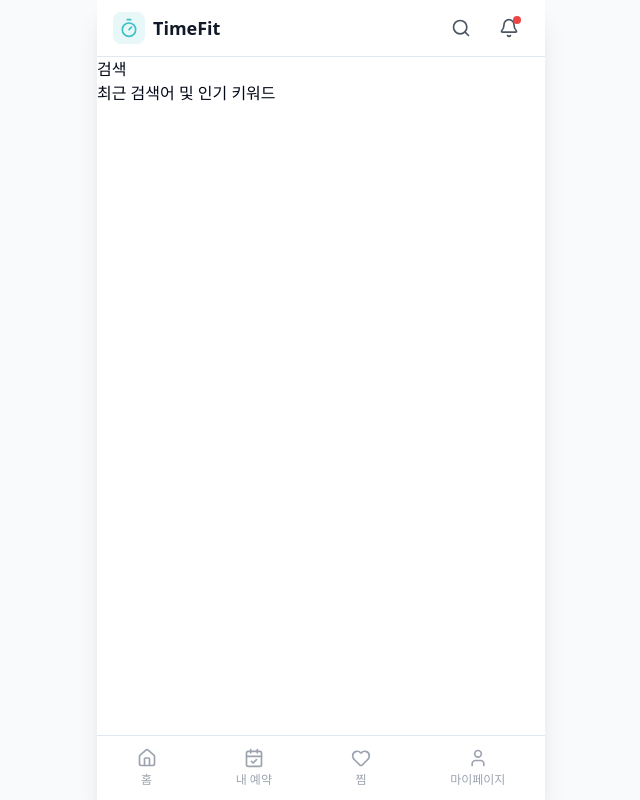
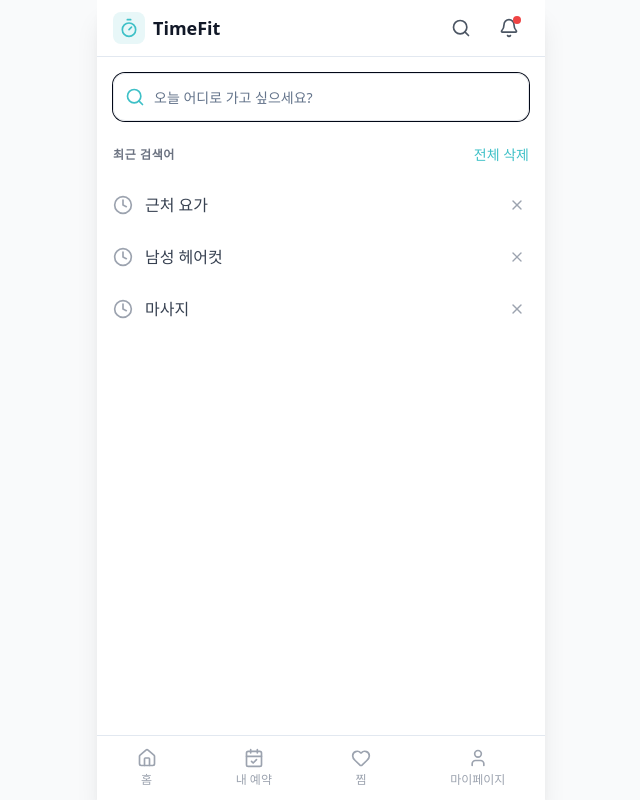
Before and after one commit to wooncloud/timefit, a Next.js app in the folder timefit-front/: page /search in a window 1280 px wide. Shown: the whole page, without its empty margins (319-959 px from the left). Built offline with nearby package versions, Linux system fonts and the light colour scheme.

Commit message:
feat: 검색 페이지 구현 및 결과 뷰 통합

```diff
--- a/timefit-front/src/app/(customer)/search/page.tsx
+++ b/timefit-front/src/app/(customer)/search/page.tsx
@@ -1,8 +1,184 @@
+'use client';
+
+import { useState } from 'react';
+import Link from 'next/link';
+import { Search, Clock, X, Star, MapPin } from 'lucide-react';
+import { Input } from '@/components/ui/input';
+
+// 최근 검색어 더미 데이터
+const recentSearches = [
+  { id: '1', text: '근처 요가' },
+  { id: '2', text: '남성 헤어컷' },
+  { id: '3', text: '마사지' }
+];
+
+// 검색 결과 더미 데이터
+const searchResults = [
+  {
+    id: '1',
+    name: '젠 요가 스튜디오',
+    description: '마음챙김과 균형',
+    distance: '3.5km',
+    rating: 4.8
+  },
+  {
+    id: '2',
+    name: '페이드 마스터스',
+    description: '클래식 컷 & 쉐이브',
+    distance: '0.8km',
+    rating: 4.6
+  },
+  {
+    id: '3',
+    name: '럭스 스파 리트릿',
+    description: '마사지 & 사우나',
+    distance: '1.2km',
+    rating: 4.9
+  },
+  {
+    id: '4',
+    name: '그린볼 컴퍼니',
+    description: '유기농 & 신선한 음식',
+    distance: '1.1km',
+    rating: 4.9
+  }
+];
+
 export default function SearchPage() {
+  const [query, setQuery] = useState('');
+  const [searches, setSearches] = useState(recentSearches);
+
+  const isSearching = query.trim().length > 0;
+
+  const handleClearAll = () => {
+    setSearches([]);
+  };
+
+  const handleRemoveSearch = (id: string) => {
+    setSearches(searches.filter((s) => s.id !== id));
+  };
+
+  const handleRecentClick = (text: string) => {
+    setQuery(text);
+  };
+
+  // 검색 결과 필터링 (간단한 더미 로직)
+  const filteredResults = searchResults.filter(
+    (place) =>
+      place.name.toLowerCase().includes(query.toLowerCase()) ||
+      place.description.toLowerCase().includes(query.toLowerCase())
+  );
+
   return (
-    <div>
-      <h1>검색</h1>
-      <p>최근 검색어 및 인기 키워드</p>
+    <div className="bg-white px-4 py-4">
+      {/* 검색바 */}
+      <div className="relative mb-6">
+        <Search className="absolute left-3 top-1/2 h-5 w-5 -translate-y-1/2 text-[#3ec0c7]" />
+        <Input
+          type="text"
+          placeholder="오늘 어디로 가고 싶으세요?"
+          value={query}
+          onChange={(e) => setQuery(e.target.value)}
+          className="h-12 rounded-xl border-gray-200 pl-10 pr-10"
+          autoFocus
+        />
+        {query && (
+          <button
+            onClick={() => setQuery('')}
+            className="absolute right-3 top-1/2 -translate-y-1/2 text-gray-400"
+          >
+            <X className="h-5 w-5" />
+          </button>
+        )}
+      </div>
+
+      {!isSearching ? (
+        /* 최근 검색어 */
+        <div>
+          <div className="mb-4 flex items-center justify-between">
+            <h2 className="text-xs font-semibold uppercase tracking-wider text-gray-500">
+              최근 검색어
+            </h2>
+            {searches.length > 0 && (
+              <button onClick={handleClearAll} className="text-sm font-medium text-[#3ec0c7]">
+                전체 삭제
+              </button>
+            )}
+          </div>
+
+          {searches.length > 0 ? (
+            <div className="space-y-1">
+              {searches.map((search) => (
+                <div
+                  key={search.id}
+                  className="flex items-center justify-between rounded-lg py-3"
+                >
+                  <button
+                    onClick={() => handleRecentClick(search.text)}
+                    className="flex items-center gap-3 text-left"
+                  >
+                    <Clock className="h-5 w-5 text-gray-400" />
+                    <span className="text-gray-700">{search.text}</span>
+                  </button>
+                  <button
+                    onClick={() => handleRemoveSearch(search.id)}
+                    className="p-1 text-gray-400 hover:text-gray-600"
+                  >
+                    <X className="h-4 w-4" />
+                  </button>
+                </div>
+              ))}
+            </div>
+          ) : (
+            <p className="py-8 text-center text-sm text-gray-400">최근 검색어가 없습니다</p>
+          )}
+        </div>
+      ) : (
+        /* 검색 결과 */
+        <div>
+          <h2 className="mb-4 text-xs font-semibold uppercase tracking-wider text-gray-500">
+            검색 결과 ({filteredResults.length})
+          </h2>
+
+          {filteredResults.length > 0 ? (
+            <div className="space-y-3">
+              {filteredResults.map((place) => (
+                <Link
+                  key={place.id}
+                  href={`/places/${place.id}`}
+                  className="flex gap-4 rounded-2xl border border-gray-100 bg-white p-3 shadow-sm transition-shadow hover:shadow-md"
+                >
+                  {/* 이미지 플레이스홀더 */}
+                  <div className="h-20 w-20 flex-shrink-0 rounded-xl bg-gray-200" />
+
+                  {/* 정보 */}
+                  <div className="flex flex-1 flex-col justify-between py-1">
+                    <div>
+                      <div className="flex items-center justify-between">
+                        <h3 className="font-semibold text-gray-900">{place.name}</h3>
+                        <div className="flex items-center gap-1">
+                          <Star className="h-4 w-4 fill-yellow-400 text-yellow-400" />
+                          <span className="text-sm font-medium text-gray-700">{place.rating}</span>
+                        </div>
+                      </div>
+                      <p className="mt-0.5 text-sm text-gray-500">{place.description}</p>
+                    </div>
+                    <div className="flex items-center gap-1 text-sm text-[#3ec0c7]">
+                      <MapPin className="h-4 w-4" />
+                      <span>{place.distance}</span>
+                    </div>
+                  </div>
+                </Link>
+              ))}
+            </div>
+          ) : (
+            <div className="py-12 text-center">
+              <p className="text-gray-500">검색 결과가 없습니다</p>
+              <p className="mt-1 text-sm text-gray-400">다른 키워드로 검색해보세요</p>
+            </div>
+          )}
+        </div>
+      )}
     </div>
   );
 }
--- a/timefit-front/src/app/(customer)/search/results/page.tsx
+++ /dev/null
@@ -1,8 +0,0 @@
-export default function SearchResultsPage() {
-  return (
-    <div>
-      <h1>검색 결과</h1>
-      <p>리스트 및 지도 뷰</p>
-    </div>
-  );
-}
```
